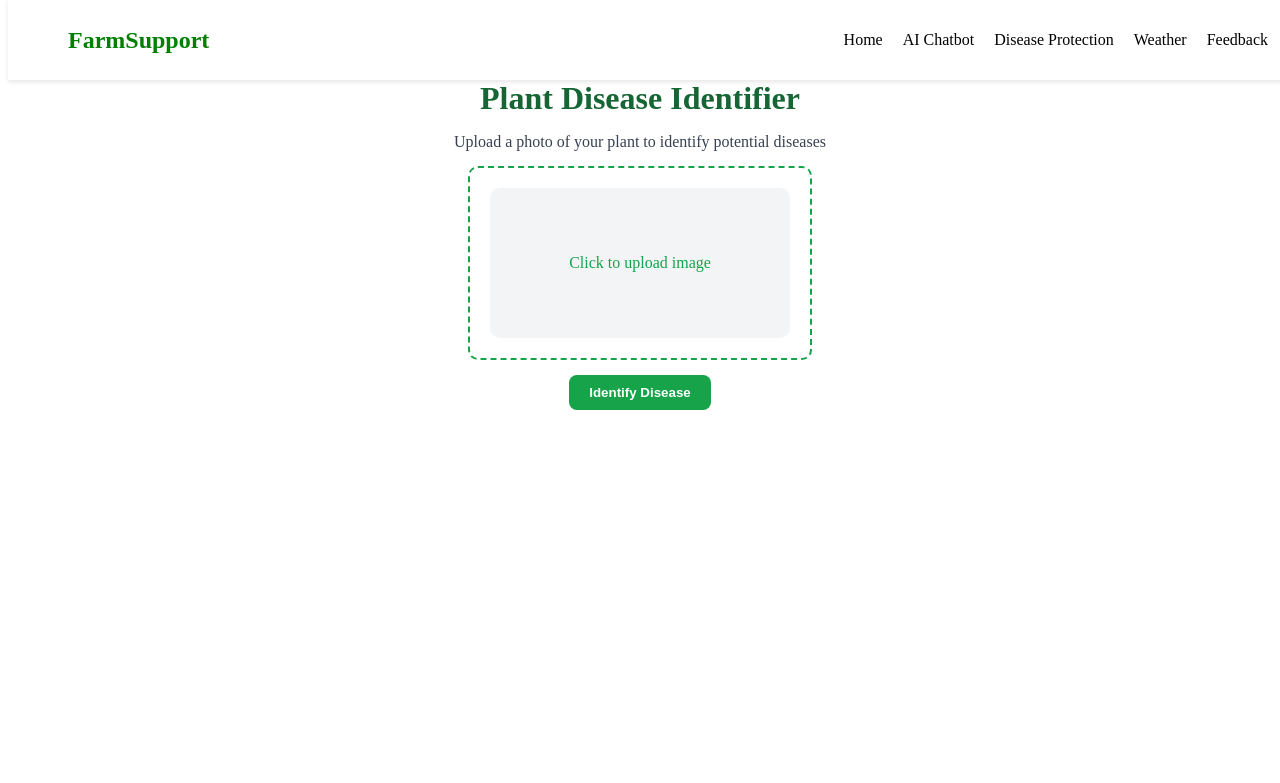
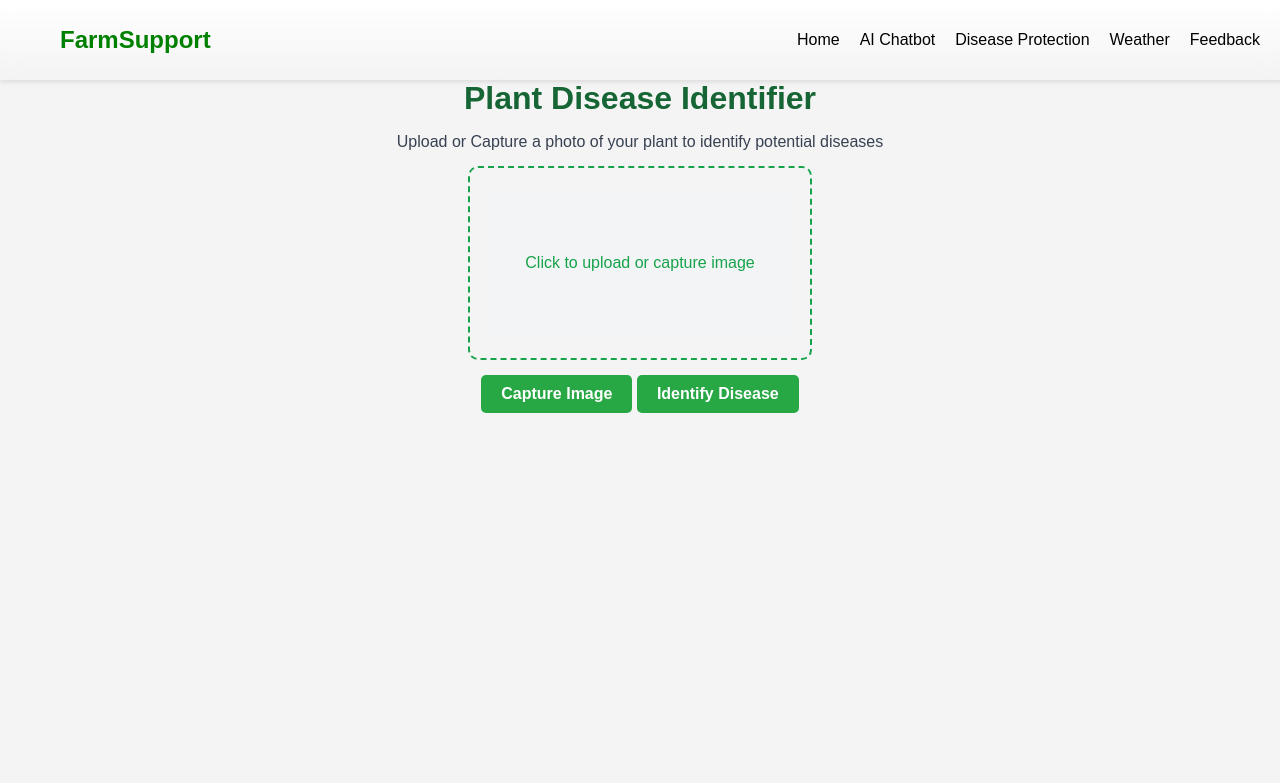
Before and after one commit to anup4747/TechSpire, a Flask app: page /plant-disease in a window 1280 px wide. Shown: the top 783 px of the page. Run offline with Flask 3, Linux system fonts and the light colour scheme.

Commit message:
adding camera feature /plantdisease

```diff
--- a/static/main2.css
+++ b/static/main2.css
@@ -1,3 +1,11 @@
+body {
+  font-family: Arial, sans-serif;
+  background-color: #f4f4f4;
+  text-align: center;
+  margin: 0;
+  padding: 0;
+}
+
 /* chat bot */
 .chatbot-container {
   display: flex;
@@ -201,6 +209,10 @@ h1 {
   text-align: center;
 }
 
+.upload-box:hover {
+  background: #d8d8d8;
+}
+
 .preview-box {
   width: 100%;
   height: 150px;
@@ -238,6 +250,30 @@ button:hover {
   background-color: #15803d;
 }
 
+/* Capture Button */
+#capture-btn {
+  margin-top: 15px;
+  padding: 10px 20px;
+  font-size: 16px;
+  border: none;
+  background: #28a745;
+  color: white;
+  border-radius: 5px;
+  cursor: pointer;
+  transition: 0.3s ease;
+}
+
+#capture-btn:hover {
+  background: #218838;
+}
+
+/* Camera Video */
+#camera {
+  width: 100%;
+  max-width: 400px;
+  border-radius: 10px;
+  margin-top: 15px;
+}
 /* weather */
 
 .weather-container {
--- a/templates/plant_disease.html
+++ b/templates/plant_disease.html
@@ -1,37 +1,90 @@
 {% include 'navbar.html' %}
 
 <head>
-    <link rel="stylesheet" href="{{ url_for('static', filename='main2.css') }}">
+  <link rel="stylesheet" href="{{ url_for('static', filename='main2.css') }}" />
 </head>
 
 <div class="disease-identifier">
   <h1>Plant Disease Identifier</h1>
-    <p>Upload a photo of your plant to identify potential diseases</p>
+  <p>Upload or Capture a photo of your plant to identify potential diseases</p>
 
   <form action="/upload" method="POST" enctype="multipart/form-data">
+    <!-- Image Upload -->
     <label for="upload" class="upload-box">
       <div id="preview" class="preview-box">
-                <span id="upload-text">Click to upload image</span>
+        <span id="upload-text">Click to upload or capture image</span>
       </div>
     </label>
-        <input id="upload" type="file" name="image" accept="image/*" class="hidden" onchange="previewImage(event)">
-        <button type="submit">Identify Disease</button>
+    <input
+      id="upload"
+      type="file"
+      name="image"
+      accept="image/*"
+      class="hidden"
+      onchange="previewImage(event)"
+    />
+
+    <!-- Camera Capture -->
+    <div>
+      <video id="camera" class="hidden" autoplay></video>
+      <div>
+
+          <button type="button" id="capture-btn">Capture Image</button>
+          <button type="submit" id="capture-btn">Identify Disease</button>
+        </div>
+    </div>
+
+    <canvas id="canvas" class="hidden"></canvas>
+
+    <input type="hidden" id="captured-image" name="captured_image" />
+
   </form>
 </div>
 
 <script>
   function previewImage(event) {
     const file = event.target.files[0];
-        const previewBox = document.getElementById('preview');
-        const uploadText = document.getElementById('upload-text');
+    const previewBox = document.getElementById("preview");
+    const uploadText = document.getElementById("upload-text");
 
     if (file) {
       const reader = new FileReader();
       reader.onload = function (e) {
         previewBox.style.backgroundImage = `url(${e.target.result})`;
-                uploadText.style.display = 'none';
+        uploadText.style.display = "none";
       };
       reader.readAsDataURL(file);
     }
   }
+
+  // Camera functionality
+  const camera = document.getElementById("camera");
+  const canvas = document.getElementById("canvas");
+  const captureBtn = document.getElementById("capture-btn");
+
+  navigator.mediaDevices
+    .getUserMedia({ video: true })
+    .then((stream) => {
+      camera.srcObject = stream;
+      camera.classList.remove("hidden");
+    })
+    .catch((error) => {
+      console.error("Camera access denied:", error);
+    });
+
+  captureBtn.addEventListener("click", function () {
+    const context = canvas.getContext("2d");
+    canvas.width = camera.videoWidth;
+    canvas.height = camera.videoHeight;
+    context.drawImage(camera, 0, 0, canvas.width, canvas.height);
+
+    const imageData = canvas.toDataURL("image/png");
+    document.getElementById(
+      "preview"
+    ).style.backgroundImage = `url(${imageData})`;
+    document.getElementById("upload-text").style.display = "none";
+
+    // Store the image data in a hidden input field to send with the form
+    document.getElementById("captured-image").value = imageData;
+  });
 </script>
```
Lines whose indentation alone changed are shown as unchanged.
